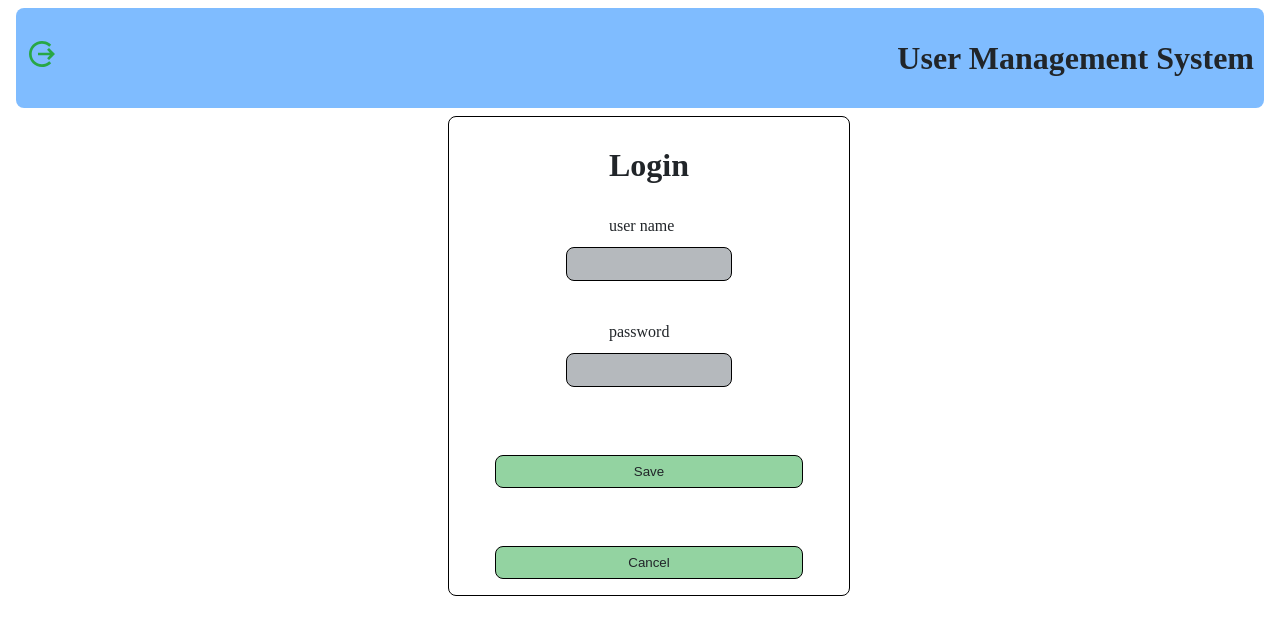
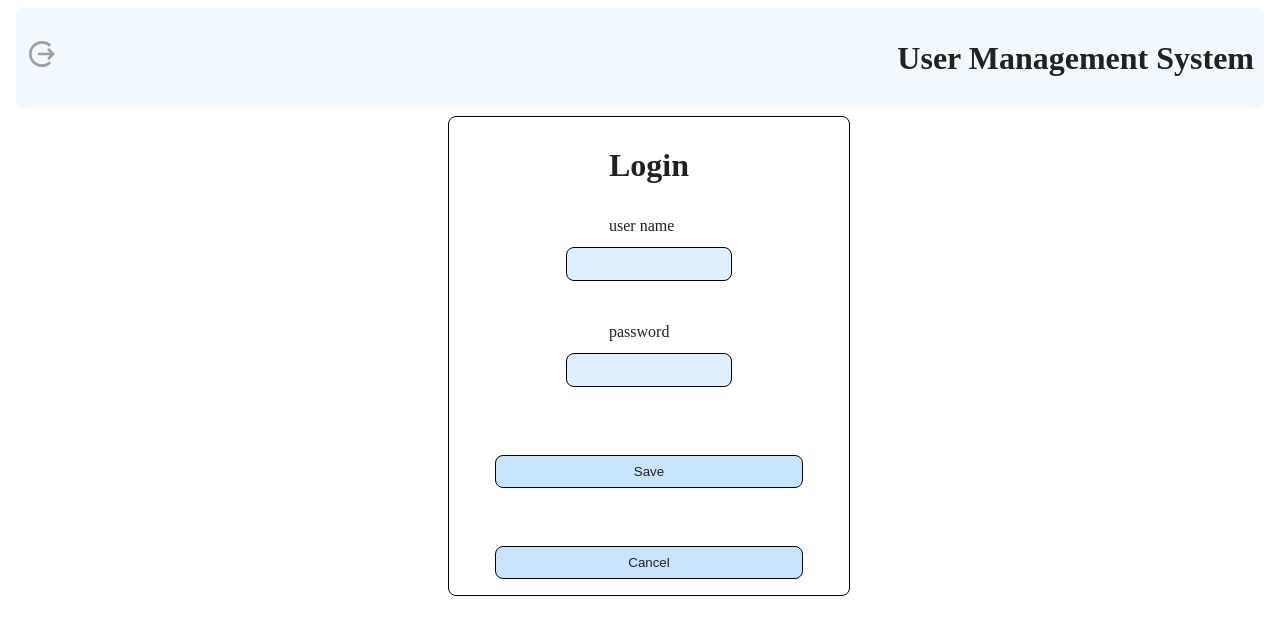
Before and after one commit to MosheRW/UMS, a React (Create React App) app: page /login in a window 1280 px wide. Shown: the top 634 px of the page. Built offline with nearby package versions, Linux system fonts and the light colour scheme; no server answers.

Commit message:
🎈 perf(theme): refactor the theme
blue scheme

```diff
--- a/src/style/themes.style.ts
+++ b/src/style/themes.style.ts
@@ -25,9 +25,9 @@ interface Theme {
   secondaryTextSize: string;
   thirdTextSize: string;
 
-  borderRadius: string; // Border radius for rounded corners
-  borderWidth: string; // Border width for components
-  borderColor: string; // Border color for components
+  borderRadius: string;
+  borderWidth: string;
+  borderColor: string;
   alignText: string;
 }
 
@@ -35,67 +35,67 @@ export const Hovering = css``;
 export const Clicking = css``;
 
 export const lightTheme: Theme = {
-  backgroundColor: '#ffffff',
+  backgroundColor: "#FFFFFF",
 
-  firstComponentsColor: 'rgba(0, 123, 255, 1)', // Semi-transparent blue
-  secondComponentsColor: 'rgba(108, 117, 125, 1)', // Semi-transparent gray
-  thirdComponentsColor: 'rgba(40, 167, 69, 1)', // Semi-transparent green
+  firstComponentsColor: "#E3F2FD", // Light Blue 100
+  secondComponentsColor: "#BBDEFB", // Light Blue 200
+  thirdComponentsColor: "#90CAF9", // Light Blue 300
 
-  firstComponentsColorTransperent: 'rgba(0, 123, 255, 0.5)', // Semi-transparent blue
-  secondComponentsColorTransperent: 'rgba(108, 117, 125, 0.5)', // Semi-transparent gray
-  thirdComponentsColorTransperent: 'rgba(40, 167, 69, 0.5)', // Semi-transparent green
+  firstComponentsColorTransperent: "rgba(227, 242, 253, 0.5)",
+  secondComponentsColorTransperent: "rgba(187, 222, 251, 0.5)",
+  thirdComponentsColorTransperent: "rgba(144, 202, 249, 0.5)",
 
-  frameColor: '#e0e0e0',
+  frameColor: "#E0E0E0", // Grey 300
 
-  primaryTextColor: '#212529',
-  secondaryTextColor: '#6c757d',
-  thirdTextColor: '#28a745',
+  primaryTextColor: "#212121", // Grey 900
+  secondaryTextColor: "#757575", // Grey 600
+  thirdTextColor: "#9E9E9E", // Grey 500
 
-  primaryTextFont: 'Arial, sans-serif',
-  secondaryTextFont: 'Verdana, sans-serif',
-  thirdTextFont: 'Courier New, monospace',
+  primaryTextFont: "'Roboto', sans-serif",
+  secondaryTextFont: "'Roboto', sans-serif",
+  thirdTextFont: "'Roboto', sans-serif",
 
-  primaryTextSize: '16px',
-  secondaryTextSize: '14px',
-  thirdTextSize: '12px',
+  primaryTextSize: "16px",
+  secondaryTextSize: "14px",
+  thirdTextSize: "12px",
 
-  borderRadius: '8px',
-  borderWidth: '1px',
-  borderColor: '#cccccc',
-
-  alignText: 'left',
+  borderRadius: "8px",
+  borderWidth: "1px",
+  borderColor: "#E0E0E0", // Grey 300
+  alignText: "left",
 };
 
 export const darkTheme: Theme = {
-  backgroundColor: '#121212',
+  backgroundColor: "#121212",
 
-  firstComponentsColor: '#6200ea',
-  secondComponentsColor: '#bb86fc',
-  thirdComponentsColor: '#03dac6',
+  firstComponentsColor: "#1E88E5", // Blue 600
+  secondComponentsColor: "#1976D2", // Blue 700
+  thirdComponentsColor: "#1565C0", // Blue 800
 
-  firstComponentsColorTransperent: '#6200ea',
-  secondComponentsColorTransperent: '#bb86fc',
-  thirdComponentsColorTransperent: '#03dac6',
+  firstComponentsColorTransperent: "rgba(30, 136, 229, 0.5)",
+  secondComponentsColorTransperent: "rgba(25, 118, 210, 0.5)",
+  thirdComponentsColorTransperent: "rgba(21, 101, 192, 0.5)",
 
-  frameColor: '#333333',
+  frameColor: "#424242", // Grey 800
 
-  primaryTextColor: '#e0e0e0',
-  secondaryTextColor: '#9e9e9e',
-  thirdTextColor: '#03dac6',
+  primaryTextColor: "#FFFFFF", // White
+  secondaryTextColor: "#BDBDBD", // Grey 400
+  thirdTextColor: "#757575", // Grey 600
 
-  primaryTextFont: 'Roboto, sans-serif',
-  secondaryTextFont: 'Arial, sans-serif',
-  thirdTextFont: 'Courier New, monospace',
+  primaryTextFont: "'Roboto', sans-serif",
+  secondaryTextFont: "'Roboto', sans-serif",
+  thirdTextFont: "'Roboto', sans-serif",
 
-  primaryTextSize: '18px',
-  secondaryTextSize: '16px',
-  thirdTextSize: '14px',
+  primaryTextSize: "16px",
+  secondaryTextSize: "14px",
+  thirdTextSize: "12px",
 
-  borderRadius: '8px', // Rounded corners for dark theme
-  borderWidth: '1px', // Standard border width
-  borderColor: '#555555', // Dark gray borders for the dark theme
-  alignText: 'left',
+  borderRadius: "8px",
+  borderWidth: "1px",
+  borderColor: "#424242", // Grey 800
+  alignText: "left",
 };
+
 
 export const Buttons = css`
   width: 90%;
```
